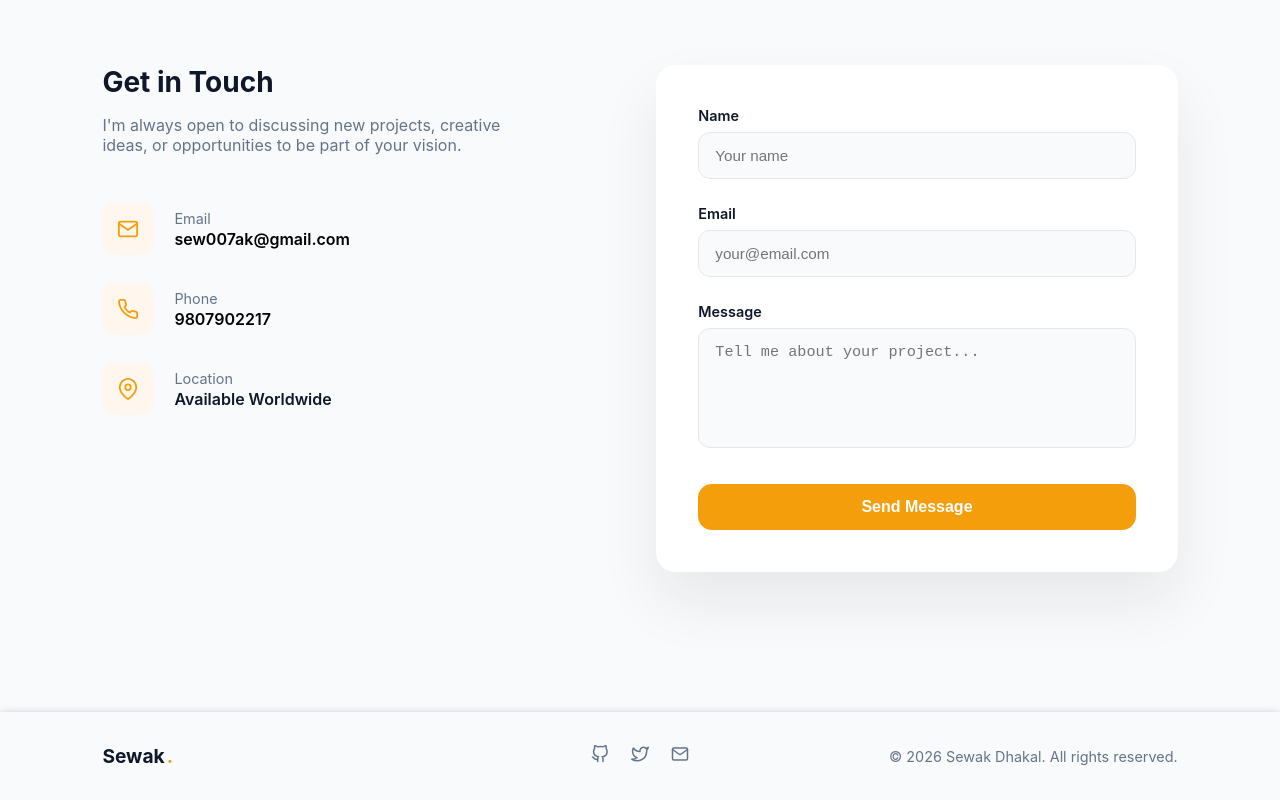
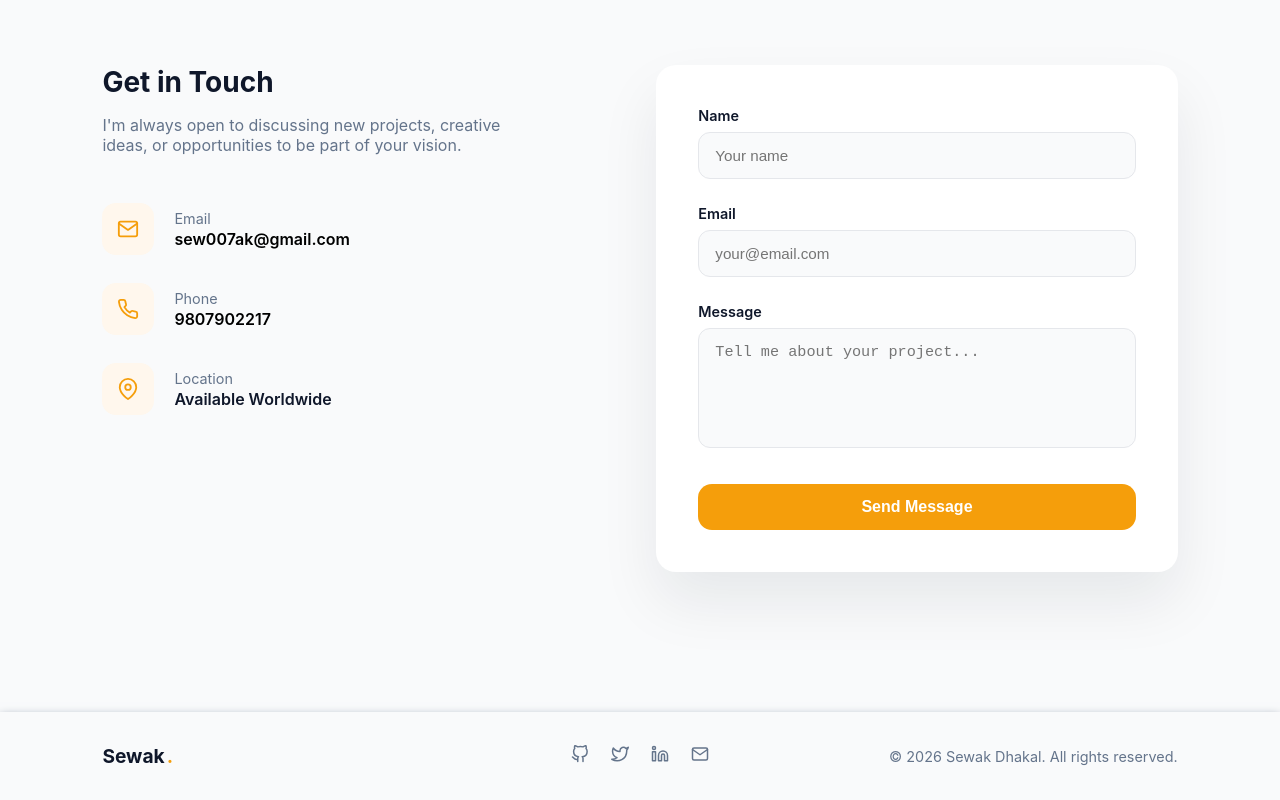
Before and after one commit to sewak07/portfolio, a React (Vite) app: page / in a window 1280 px wide. Shown: the part 3082-3882 px from the top of the page. Built offline with nearby package versions, Linux system fonts and the light colour scheme.

Commit message:
Fixed links related issues

```diff
--- a/src/content/Home.jsx
+++ b/src/content/Home.jsx
@@ -24,9 +24,9 @@ export default function Home() {
         </div>
       </div>
       <div className="home-icons">
-        <LinkComponent link="https://www.github.com" target="_blank" rel="noreferrer" name={<FiGithub size={24} />} />
-        <LinkComponent link="https://www.twitter.com" target="_blank" rel="noreferrer" name={<FiTwitter size={24} />} />
-        <LinkComponent link="https://www.linkedin.com" target="_blank" rel="noreferrer" name={<FiLinkedin size={24} />} />
+        <LinkComponent link="https://github.com/sewak07" target="_blank" rel="noreferrer" name={<FiGithub size={24} />} />
+        <LinkComponent link="https://x.com/aizewak" target="_blank" rel="noreferrer" name={<FiTwitter size={24} />} />
+        <LinkComponent link="https://www.linkedin.com/in/sewak-dhakal" target="_blank" rel="noreferrer" name={<FiLinkedin size={24} />} />
       </div>
       <div className="arrow-to-project">
         <LinkComponent link="#projects" name={<FiArrowDown size={24} />} />
--- a/src/footer/Footer.jsx
+++ b/src/footer/Footer.jsx
@@ -7,7 +7,7 @@ export default function Footer() {
 
       <div className="footer-brand">
         <h3>
-          <a href="./" style={{ textDecoration: "none", color: "inherit", display:"inline-block" }}>Sewak</a>
+          <a href="./" style={{ textDecoration: "none", color: "inherit", display: "inline-block" }}>Sewak</a>
           <span>.</span>
         </h3>
       </div>
@@ -19,6 +19,9 @@ export default function Footer() {
         </a>
         <a href="https://x.com/aizewak" target="_blank" rel="noreferrer">
           <FiTwitter />
+        </a>
+        <a href="https://www.linkedin.com/in/sewak-dhakal" target="_blank" rel="noreferrer">
+          <FiLinkedin />
         </a>
         <a href="mailto:sew007ak@gmail.com">
           <FiMail />
```
